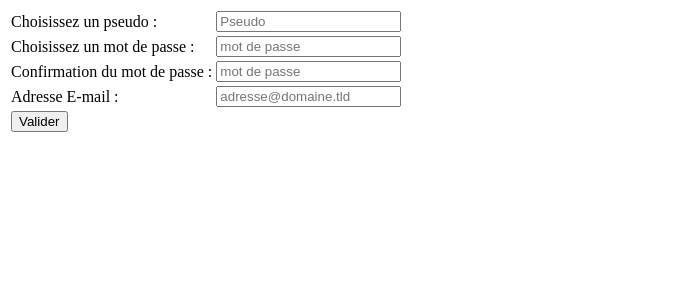
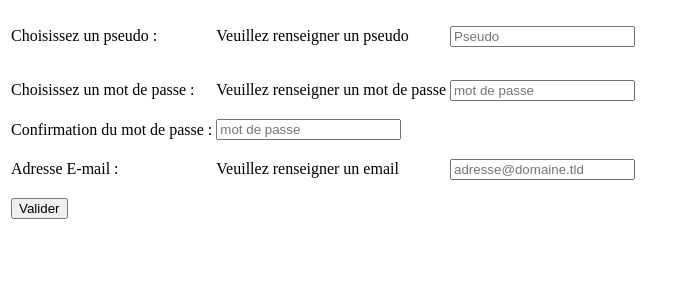
Before and after one commit to Masterkdz/php_project, a PHP site: page /pageinscription.php in a window 1280 px wide. Shown: the top 300 px of the page, without its empty margins (0-687 px from the left). Run offline with PHP 8.4, Linux system fonts and the light colour scheme; data that the repository does not hold is empty.

Commit message:
messages d'erreurs

```diff
--- a/pageinscription.php
+++ b/pageinscription.php
@@ -7,23 +7,43 @@
 	<?php
 require_once("connect_login.php");
 
-	if(!isset ($_POST['pseudo']) || !isset($_POST['motdepasse']) || !isset($_POST['motdepasse2']) || $_POST['motdepasse2']!=$_POST['motdepasse'] || $_POST['pseudo']=='' || $_POST['motdepasse']=='') { ?>
+	if(!isset($_POST['email']) || !isset ($_POST['pseudo']) || !isset($_POST['motdepasse']) || !isset($_POST['motdepasse2']) || $_POST['motdepasse2']!=$_POST['motdepasse'] || $_POST['pseudo']=='' || $_POST['motdepasse']=='' || $_POST['email']=='') { ?>
 	<table border="0">
 	<form method="POST" action="pageinscription.php">
 		<tr>
 			<td>Choisissez un pseudo : </td>
+			<?php  //si le pseudo n'est pas renseigné
+				if ($_POST['pseudo']=='') {
+					echo '<td><p class="erreur">Veuillez renseigner un pseudo</p></td>';
+				}
+			?>
 			<td><input type="TEXT" name="pseudo" placeholder="Pseudo"></td>
 		</tr>
 		<tr>
 			<td>Choisissez un mot de passe : </td>
+			<?php  //si le mot de passe n'est pas renseigné
+				if ($_POST['motdepasse']=='') {
+					echo '<td><p class="erreur">Veuillez renseigner un mot de passe</p></td>';
+				}
+			?>
 			<td><input type="password" name="motdepasse" placeholder="mot de passe" ></td>
 		</tr>
 		<tr>
 			<td>Confirmation du mot de passe : </td>
+			<?php  //si le mot de passe de confirmation n'est pas égal au mdp
+				if ($_POST['motdepasse2']!=$_POST['motdepasse']) {
+					echo '<td><p class="erreur">La confirmation ne correspond pas au mot de passe.</p></td>';
+				}
+			?>
 			<td><input type="password" name="motdepasse2" placeholder="mot de passe"></td>
 		</tr>
 		<tr>
 			<td>Adresse E-mail : </td>
+			<?php  //si l'email n'est pas renseigné
+				if ($_POST['email']=='') {
+					echo '<td><p class="erreur">Veuillez renseigner un email</p></td>';
+				}
+			?>
 			<td><input type="text" name="email" placeholder="adresse@domaine.tld"></td>
 		</tr>
 		<tr>
```
